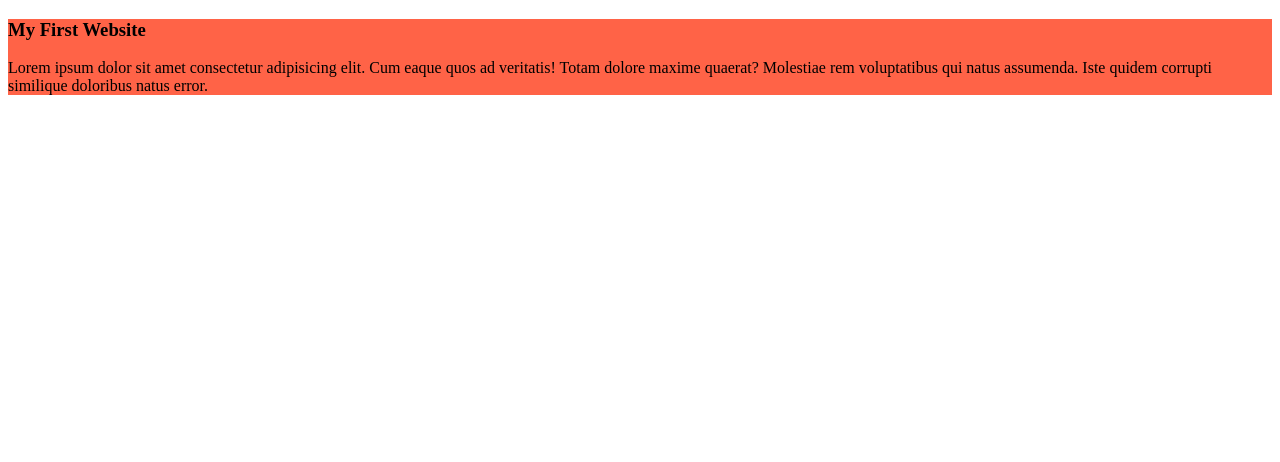
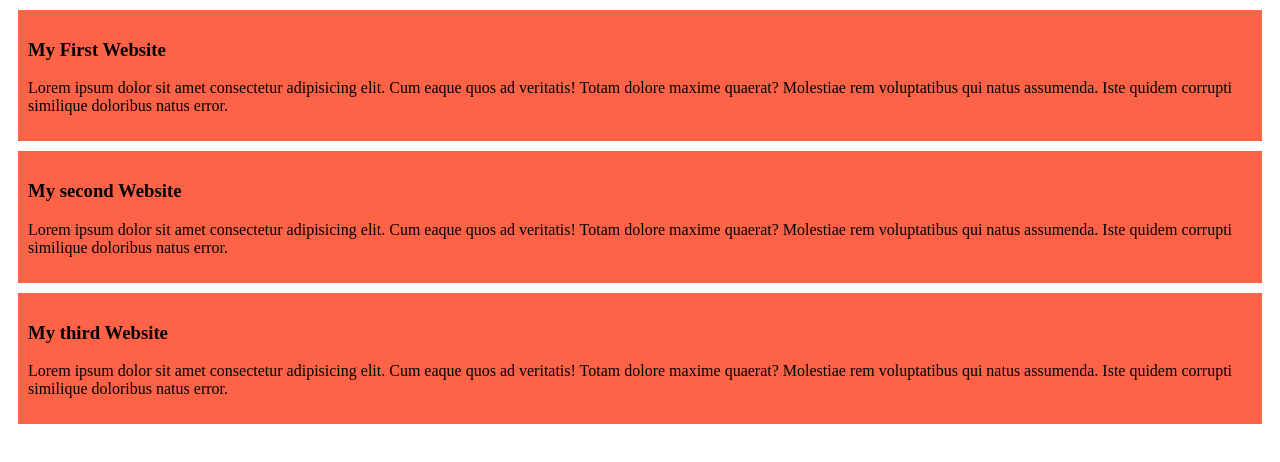
Before and after one commit to NJSamira/my-simple-website, a plain HTML site: page index.html in a window 1280 px wide. Drawn offline with Linux system fonts and the light colour scheme.

Commit message:
added the second and third commit

```diff
--- a/index.html
+++ b/index.html
@@ -11,5 +11,13 @@
         <h3>My First Website</h3>
         <p>Lorem ipsum dolor sit amet consectetur adipisicing elit. Cum eaque quos ad veritatis! Totam dolore maxime quaerat? Molestiae rem voluptatibus qui natus assumenda. Iste quidem corrupti similique doloribus natus error.</p>
     </div>
+    <div>
+        <h3>My second Website</h3>
+        <p>Lorem ipsum dolor sit amet consectetur adipisicing elit. Cum eaque quos ad veritatis! Totam dolore maxime quaerat? Molestiae rem voluptatibus qui natus assumenda. Iste quidem corrupti similique doloribus natus error.</p>
+    </div>
+    <div>
+        <h3>My third Website</h3>
+        <p>Lorem ipsum dolor sit amet consectetur adipisicing elit. Cum eaque quos ad veritatis! Totam dolore maxime quaerat? Molestiae rem voluptatibus qui natus assumenda. Iste quidem corrupti similique doloribus natus error.</p>
+    </div>
 </body>
 </html>
--- a/style/blog.css
+++ b/style/blog.css
@@ -1,3 +1,5 @@
 div{
     background-color: tomato;
+    padding:10px ;
+    margin: 10px;
 }
```
